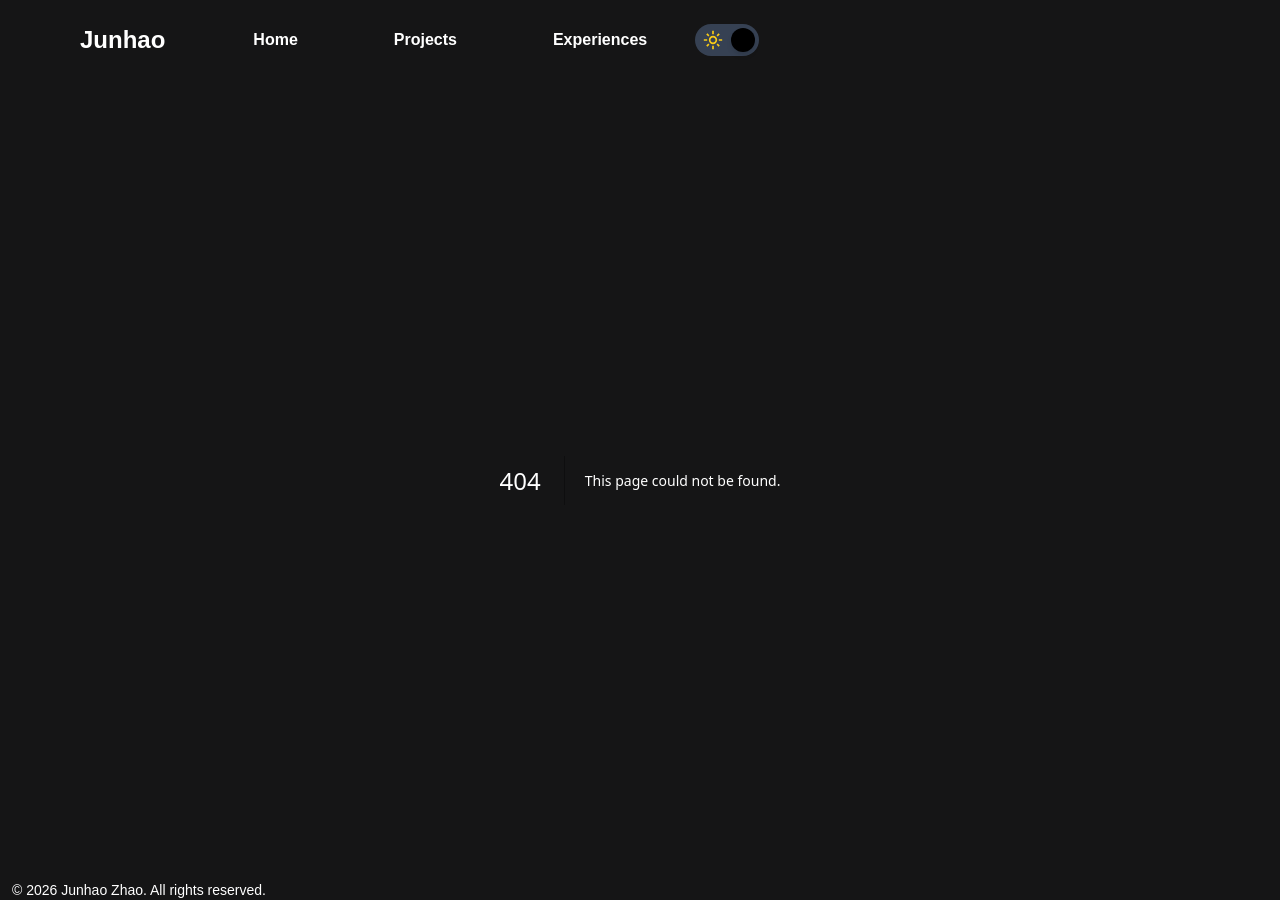
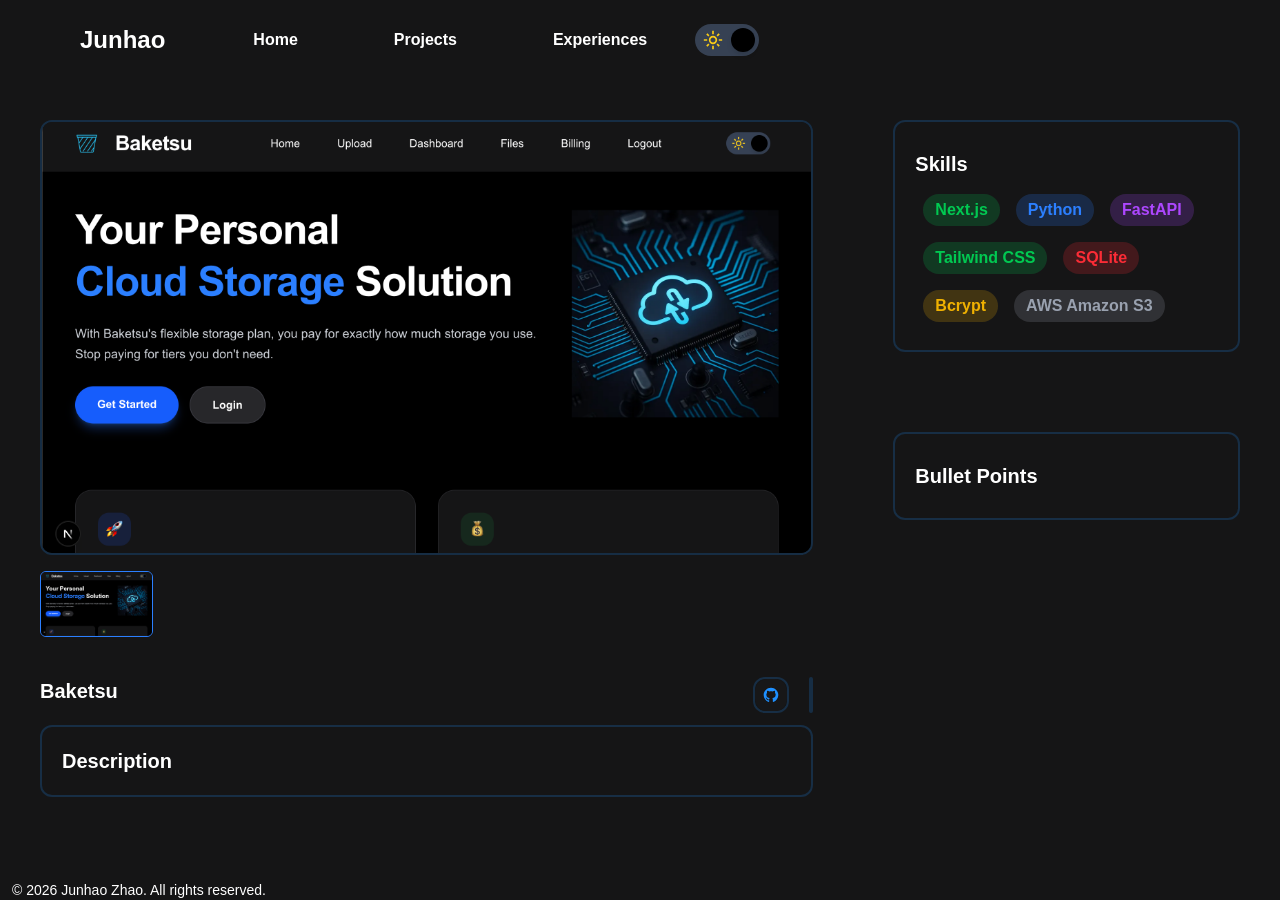
Before and after one commit to jzhao234/JunhaoZhao_Portfolio, a Next.js app: page /projects/baketsu-cloud-storage in a window 1280 px wide. Before the commit this address had no page. Built offline with nearby package versions, Linux system fonts and the light colour scheme.

Commit message:
made pages for each project when clicked on. implemented image gallary. small program changes to adopt image gallery including projects data. refactored a bit of code. still need to work on this page but it's working decently right now.

```diff
--- a/src/app/globals.css
+++ b/src/app/globals.css
@@ -22,7 +22,7 @@
 
 @layer components {
   .card {
-    @apply border-2 border-[#1E90FF]/20 rounded-xl bg-white text-black dark:bg-[#151516] dark:text-white;
+    @apply border-2 border-[#1E90FF]/20 rounded-xl m-3 sm:m-10 p-5;
   }
   .blueBorder {
     @apply border-2 border-[#1E90FF]/20
--- /dev/null
+++ b/src/app/projects/[selectedProject]/page.tsx
@@ -0,0 +1,76 @@
+import Image from "next/image";
+import { notFound } from "next/navigation";
+import type { Metadata } from "next";
+import { projects } from "../../../components/Data/Projects";
+import SkillsItem from "../../../components/Skills/SkillsItem";
+import { AvailableDemoLink, AvailableGithubLink } from "../../../components/Utilities/AvailableLink";
+import ImageGallery from "../../../components/Utilities/ImageGallery";
+
+type Props = {
+    params: { selectedProject: string };
+};
+
+export function generateMetadata({ params }: Props): Metadata {
+    const project = projects.find((p) => p.slug === params.selectedProject);
+    if (!project) return {title: "Project not found" };
+
+    return {
+        title: project.name,
+        description: project.description1 ?? project.description2 ?? "Project Details",
+        openGraph: {
+            title: project.name,
+            description: project.description1 ?? project.description2 ?? "Project details",
+            images: project.images ? project.images[1] : undefined,
+        },
+    };
+
+}
+
+export default async function selectedProjectPage ({params}: Props) {
+
+    const project = projects.find((p) => p.slug === params.selectedProject);
+    if (!project) return notFound();
+
+    return(
+        <div className="flex flex-wrap justify-center">
+            <div className="flex flex-col flex-2 w-full sm:min-w-2xl max-w-4xl">
+                <ImageGallery
+                    images={project.images}
+                />
+                <div className="flex mt-10 mt-3 sm:mt-10 mx-3 sm:mx-10 justify-between">
+                    <h1 className="text-xl font-bold"> {project.name} </h1>
+                    <div className="flex gap-5">
+                        <div className="blueBorder rounded-xl">
+                            <AvailableGithubLink githubLink={project.githubLink}/>
+                        </div>
+                        <div className="blueBorder rounded-xl">
+                            <AvailableDemoLink demoLink={project.demoLink}/>
+                        </div>
+                    </div>
+                </div>
+                <div className="blueBorder rounded-xl mt-3 mx-3 sm:mx-10 p-5">
+                    <h2 className="text-xl font-bold"> Description </h2>
+                </div>
+            </div>
+
+            <div className="flex flex-col flex-1 w-full min-w-sm lg:max-w-lg">
+                <div className = "card h-auto m-3 sm:m-10 p-5">
+                    <h2 className="text-xl font-bold my-2"> Skills </h2>
+                    {
+                        project.skills.map((skill) => (
+                            <SkillsItem
+                                name = {skill}
+                            />
+                        ))
+                    }
+
+                </div>
+                <div className="card flex gap-5 flex flex-col">
+                    <h2 className="text-xl font-bold my-2"> Bullet Points </h2>
+
+                </div>
+            </div>
+        </div>
+    )
+
+}
--- a/src/components/Data/Projects.tsx
+++ b/src/components/Data/Projects.tsx
@@ -3,7 +3,8 @@ import { ReactNode } from "react";
 
 export type ProjectTypes = {
   id: string,
-  image: ReactNode,
+  slug: string,
+  images: string[],
   name:  string;
   description1?: string;
   description2?: string;
@@ -17,7 +18,8 @@ export type ProjectTypes = {
 export const projects: ProjectTypes[] = [
     {
       id: "JunhaoPortfolio",
-      image: (<Image src = "/projects/Junhao_Portfolio.png" alt = "Junhao's Portfolio" width={300} height={100} />),
+      slug: "junhao-portfolio",
+      images: ["/projects/Junhao_Portfolio.png"],
       name: "Junhao's Portfolio",
       description1: "- Built a personal portfolio using Next.js, TypeScript, and Tailwind CSS",
       description2: "- Deployed project using vercel",
@@ -28,7 +30,8 @@ export const projects: ProjectTypes[] = [
     },
     {
       id: "DrugSynergy",
-      image: (<Image src = "/projects/Drug_Synergy_Finder.png" alt = "Drug Synergy Finder Photo" width={300} height={100}/>),
+      slug: "drug-synergy-finder",
+      images: ["/projects/Drug_Synergy_Finder.png"],
       name: "Drug Synergy Finder",
       description1: "- Built a full-stack web application to calculate and visualize drug synergies for cancer treatment research",
       description2: "- Used Next.js, TypeScript and Tailwind CSS to build the frontend and FastAPI and Python for the backend",
@@ -37,7 +40,8 @@ export const projects: ProjectTypes[] = [
     },
     {
       id: "Baketsu",
-      image: (<Image src="/projects/home page.png" alt="Baketsu Screenshot" width={300} height={300} />),
+      slug: "baketsu-cloud-storage",
+      images: ["/projects/home page.png"],
       name: "Baketsu",
       description1: "- Developed a full-stack cloud storage platform for scalable file storage utilizing AWS S3",
       description2: "- Implemented user authentication flows including registration, login, JWT handling, password hashing using bcrypt, protected routes, and backend-generated email verification tokens",
--- a/src/components/Education/EducationCard.tsx
+++ b/src/components/Education/EducationCard.tsx
@@ -5,7 +5,7 @@ import EducationItem from "./EducationItem"
 
 export default function EducationCard(){
     return(
-        <div className = "card flex flex-col m-3 sm:m-10 p-3 pl-5">
+        <div className = "card flex flex-col">
             <div>
               <h2 className = "text-2xl font-bold my-2"> Education </h2>
             </div>
--- a/src/components/Highlights/HighlightsCard.tsx
+++ b/src/components/Highlights/HighlightsCard.tsx
@@ -7,7 +7,7 @@ import Image from "next/image";
 export default function Highlights(){
     const project = projects.find((p) => p.id === "DrugSynergy");
     return(
-        <div className = "card flex flex-col m-3 sm:m-10 p-3">
+        <div className = "card flex flex-col">
             <h2 className="text-2xl font-bold my-2 ml-4"> Highlights </h2>
             <div className="flex justify-center">
                 <ProjectItem {...project} />
--- a/src/components/Profile/ProfileCard.tsx
+++ b/src/components/Profile/ProfileCard.tsx
@@ -4,7 +4,7 @@ import Image from "next/image";
 
 export default function ProfileCard(){
     return(
-        <div className = "card flex flex-wrap md:flex-nowrap justify-center m-3 sm:m-10 p-3">
+        <div className = "card flex flex-wrap md:flex-nowrap justify-center">
             <div className="flex-shrink-0">
                 <Image src = "/profile.jpg" alt = "Profile Picture" className = "rounded-xl bd-grey bd-1 mr-3 mb-3 ml-1 mt-1 border-2 border-[#1E90FF]/20" width = {150} height = {150}/>
             </div>
--- a/src/components/Project/ProjectItem.tsx
+++ b/src/components/Project/ProjectItem.tsx
@@ -1,14 +1,17 @@
 "use client";
 import Image from "next/image";
+import Link from "next/link";
 import {useState, useRef, useEffect, ReactNode} from "react";
 
 import SkillsItem from "../Skills/SkillsItem";
 import skillCategory from "../../utils/skillCategory";
 import highlightSkillsInText from "../Utilities/HighlightSkillsInText";
+import { AvailableDemoLink, AvailableGithubLink } from "../Utilities/AvailableLink";
 
 type ProjectItemProps = {
     id: string;
-    image?: ReactNode;
+    slug: string;
+    images?: string[];
     name: string;
     description1?: string;
     description2?: string;
@@ -20,7 +23,7 @@ type ProjectItemProps = {
     selectedSkills?: string[];
 }
 
-export default function ProjectItem({id, image, name, description1, description2, description3, description4, skills, githubLink, demoLink, selectedSkills}: ProjectItemProps){
+export default function ProjectItem({id, slug, images, name, description1, description2, description3, description4, skills, githubLink, demoLink, selectedSkills}: ProjectItemProps){
 
     const [isOpen, setIsOpen] = useState(false);
     const [parentWidth, setParentWidth] = useState(0);
@@ -62,51 +65,27 @@ export default function ProjectItem({id, image, name, description1, description2
         ));
     }
 
-    function availableGithubLink(){
-        if (!githubLink) return null;
-        return (
-            <a href={`${githubLink}`} target = "_blank"   rel="noopener noreferrer" className = "hover:text-[#1E90FF]">
-                <div className="relative group">
-                    <svg xmlns="http://www.w3.org/2000/svg" viewBox="0 0 24 24" fill="currentColor" className = "p-2 bg-white dark:bg-[#171718] rounded-xl fill-current text-[#1E90FF] h-8 w-8">
-                        <path d="M12 1C5.9225 1 1 5.9225 1 12C1 16.8675 4.14875 20.9787 8.52125 22.4362C9.07125 22.5325 9.2775 22.2025 9.2775 21.9137C9.2775 21.6525 9.26375 20.7862 9.26375 19.865C6.5 20.3737 5.785 19.1912 5.565 18.5725C5.44125 18.2562 4.905 17.28 4.4375 17.0187C4.0525 16.8125 3.5025 16.3037 4.42375 16.29C5.29 16.2762 5.90875 17.0875 6.115 17.4175C7.105 19.0812 8.68625 18.6137 9.31875 18.325C9.415 17.61 9.70375 17.1287 10.02 16.8537C7.5725 16.5787 5.015 15.63 5.015 11.4225C5.015 10.2262 5.44125 9.23625 6.1425 8.46625C6.0325 8.19125 5.6475 7.06375 6.2525 5.55125C6.2525 5.55125 7.17375 5.2625 9.2775 6.67875C10.1575 6.43125 11.0925 6.3075 12.0275 6.3075C12.9625 6.3075 13.8975 6.43125 14.7775 6.67875C16.8813 5.24875 17.8025 5.55125 17.8025 5.55125C18.4075 7.06375 18.0225 8.19125 17.9125 8.46625C18.6138 9.23625 19.04 10.2125 19.04 11.4225C19.04 15.6437 16.4688 16.5787 14.0213 16.8537C14.42 17.1975 14.7638 17.8575 14.7638 18.8887C14.7638 20.36 14.75 21.5425 14.75 21.9137C14.75 22.2025 14.9563 22.5462 15.5063 22.4362C19.8513 20.9787 23 16.8537 23 12C23 5.9225 18.0775 1 12 1Z"></path>
-                    </svg>
-                    <span className="w-fit whitespace-nowrap bg-white dark:bg-[#171718] p-1 px-2 rounded-2xl absolute hidden group-hover:block -translate-y-16">
-                        GitHub Repo
-                    </span>
-                </div>
-            </a>
-        );
-    }
-    function availableDemoLink(){
-        if (!demoLink) return null;
-        return (
-            <a href={`${demoLink}`} target = "_blank"   rel="noopener noreferrer" className = "hover:text-[#1E90FF] hover:pointer">
-                <div className="relative group">
-                    <svg xmlns="http://www.w3.org/2000/svg" height="40px" viewBox="0 -960 960 960" width="40px" fill="currentColor" className="p-1 bg-white dark:bg-[#171718] rounded-xl fill-current text-[#1E90FF] h-8 w-8">
-                        <path d="M320-202v-560l440 280-440 280Zm66.67-280Zm0 158.67L636-482 386.67-640.67v317.34Z"/>
-                    </svg>
-                    <span className="w-fit whitespace-nowrap bg-white dark:bg-[#171718] p-1 px-2 rounded-2xl absolute hidden group-hover:block -translate-y-16">
-                        Live Demo
-                    </span>
-                </div>
-            </a>
-        );
-    }
-
-
-
     return(
-        <div ref={parentRef} onClick={toggleDropdown} id={id} className = "w-80 flex-col cursor-pointer my-3 p-2 text-black bg-white dark:text-white dark:bg-[#131213] border-2 border-[#1E90FF]/20 rounded-xl" >
+        <Link href={`/projects/${slug}`} ref={parentRef} onClick={toggleDropdown} id={id} className = "w-80 flex-col cursor-pointer my-3 p-2 text-black bg-white dark:text-white dark:bg-[#131213] border-2 border-[#1E90FF]/20 rounded-xl" >
             <div className = "flex flex-col justify-between items-center">
                 <div className = "flex flex-col">
                     <h2 className = "py-1 font-bold text-center">{name}</h2>
                 </div>
                 <div className = "flex-shrink-0 w-60 h-40 ml-1 mr-3 my-2">
-                    {image}
+                    <Image
+                        src={images[0]}
+                        alt="screenshot"
+                        width={300}
+                        height={100}
+                    />
                 </div>
                 <div className="border-2 border-[#1E90FF]/20 rounded-xl py-1 px-2 flex space-x-10 my-2 px-10">
-                    {availableGithubLink()}
-                    {availableDemoLink()}
+                    <AvailableGithubLink
+                        githubLink={githubLink}
+                    />
+                    <AvailableDemoLink
+                        demoLink={demoLink}
+                    />
                     <div className = "relative group flex justify-end items-center text-[#1E90FF] bg-white dark:bg-[#171718] rounded-xl p-1">
                         <svg xmlns="http://www.w3.org/2000/svg" height="25px" viewBox="0 -960 960 960" width="25px" fill="currentColor" className = {`transform transition-transform duration-300 ${isOpen ? "rotate-180" : ""}`}>
                             <path d="M480-344 240-584l56-56 184 184 184-184 56 56-240 240Z"/>
@@ -131,6 +110,6 @@ export default function ProjectItem({id, image, name, description1, description2
                 </div>
             )}
 
-        </div>
+        </Link>
     );
 }
--- a/src/components/Skills/SkillsCard.tsx
+++ b/src/components/Skills/SkillsCard.tsx
@@ -5,7 +5,7 @@ import SkillsItem from "./SkillsItem";
 
 export default function Skills(){
     return(
-        <div className = "card h-auto m-3 sm:m-10 p-5">
+        <div className = "card h-auto">
             <h2 className="text-2xl font-bold my-2"> Skills </h2>
             {/* Languages */}
             <h3 className="text-xl font-semibold mb-2"> Languages </h3>
--- /dev/null
+++ b/src/components/Utilities/AvailableLink.tsx
@@ -0,0 +1,39 @@
+export type AvailableGithubLinkProp = {
+    githubLink?: string;
+}
+
+export type AvailableDemoLinkProp = {
+    demoLink?: string;
+}
+
+export function AvailableGithubLink({githubLink}: AvailableGithubLinkProp){
+    if (!githubLink) return null;
+    return (
+        <a href={`${githubLink}`} target = "_blank"   rel="noopener noreferrer" className = "hover:text-[#1E90FF]">
+            <div className="relative group">
+                <svg xmlns="http://www.w3.org/2000/svg" viewBox="0 0 24 24" fill="currentColor" className = "p-2 bg-white dark:bg-[#171718] rounded-xl fill-current text-[#1E90FF] h-8 w-8">
+                    <path d="M12 1C5.9225 1 1 5.9225 1 12C1 16.8675 4.14875 20.9787 8.52125 22.4362C9.07125 22.5325 9.2775 22.2025 9.2775 21.9137C9.2775 21.6525 9.26375 20.7862 9.26375 19.865C6.5 20.3737 5.785 19.1912 5.565 18.5725C5.44125 18.2562 4.905 17.28 4.4375 17.0187C4.0525 16.8125 3.5025 16.3037 4.42375 16.29C5.29 16.2762 5.90875 17.0875 6.115 17.4175C7.105 19.0812 8.68625 18.6137 9.31875 18.325C9.415 17.61 9.70375 17.1287 10.02 16.8537C7.5725 16.5787 5.015 15.63 5.015 11.4225C5.015 10.2262 5.44125 9.23625 6.1425 8.46625C6.0325 8.19125 5.6475 7.06375 6.2525 5.55125C6.2525 5.55125 7.17375 5.2625 9.2775 6.67875C10.1575 6.43125 11.0925 6.3075 12.0275 6.3075C12.9625 6.3075 13.8975 6.43125 14.7775 6.67875C16.8813 5.24875 17.8025 5.55125 17.8025 5.55125C18.4075 7.06375 18.0225 8.19125 17.9125 8.46625C18.6138 9.23625 19.04 10.2125 19.04 11.4225C19.04 15.6437 16.4688 16.5787 14.0213 16.8537C14.42 17.1975 14.7638 17.8575 14.7638 18.8887C14.7638 20.36 14.75 21.5425 14.75 21.9137C14.75 22.2025 14.9563 22.5462 15.5063 22.4362C19.8513 20.9787 23 16.8537 23 12C23 5.9225 18.0775 1 12 1Z"></path>
+                </svg>
+                <span className="w-fit whitespace-nowrap bg-white dark:bg-[#171718] p-1 px-2 rounded-2xl absolute hidden group-hover:block -translate-y-16">
+                    GitHub Repo
+                </span>
+            </div>
+        </a>
+    );
+};
+
+export function AvailableDemoLink({demoLink}: AvailableDemoLinkProp){
+    if (!demoLink) return null;
+    return (
+        <a href={`${demoLink}`} target = "_blank"   rel="noopener noreferrer" className = "hover:text-[#1E90FF] hover:pointer">
+            <div className="relative group">
+                <svg xmlns="http://www.w3.org/2000/svg" height="40px" viewBox="0 -960 960 960" width="40px" fill="currentColor" className="p-1 bg-white dark:bg-[#171718] rounded-xl fill-current text-[#1E90FF] h-8 w-8">
+                    <path d="M320-202v-560l440 280-440 280Zm66.67-280Zm0 158.67L636-482 386.67-640.67v317.34Z"/>
+                </svg>
+                <span className="w-fit whitespace-nowrap bg-white dark:bg-[#171718] p-1 px-2 rounded-2xl absolute hidden group-hover:block -translate-y-16">
+                    Live Demo
+                </span>
+            </div>
+        </a>
+    );
+};
--- /dev/null
+++ b/src/components/Utilities/ImageGallery.tsx
@@ -0,0 +1,40 @@
+"use client";
+
+import { useState } from "react";
+import Image from "next/image";
+
+export default function ImageGallery({ images }: { images: string[] }) {
+    const [selectedImage, setSelectedImage] = useState(0);
+
+    return(
+        <div className="flex flex-col gap-4 mt-3 sm:mt-10 mx-3 sm:mx-10">
+
+            <div className="blueBorder relative w-full max-w-4xl aspect-[16/9] rounded-xl overflow-hidden">
+                <Image
+                    src={images[selectedImage]}
+                    alt="selected project image"
+                    fill
+                    className="object-cover"
+                />
+            </div>
+
+            <div className="flex gap-2 overflow-x-auto">
+                {images.map((src, i) => (
+                    <button
+                        key={i}
+                        onClick={() => setSelectedImage(i)}
+                        className={`border rounded-md overflow-hidden ${selectedImage === i ? "border-blue-500" : "border-gray-300"}`}
+                    >
+                        <Image
+                            src={src}
+                            alt="project image"
+                            width={300}
+                            height={100}
+                            className="object-cover w-full h-16"
+                        />
+                    </button>
+                ))}
+            </div>
+        </div>
+    )
+}
```
Also changed, not shown: src/app/[project]/page.tsx (deleted).
